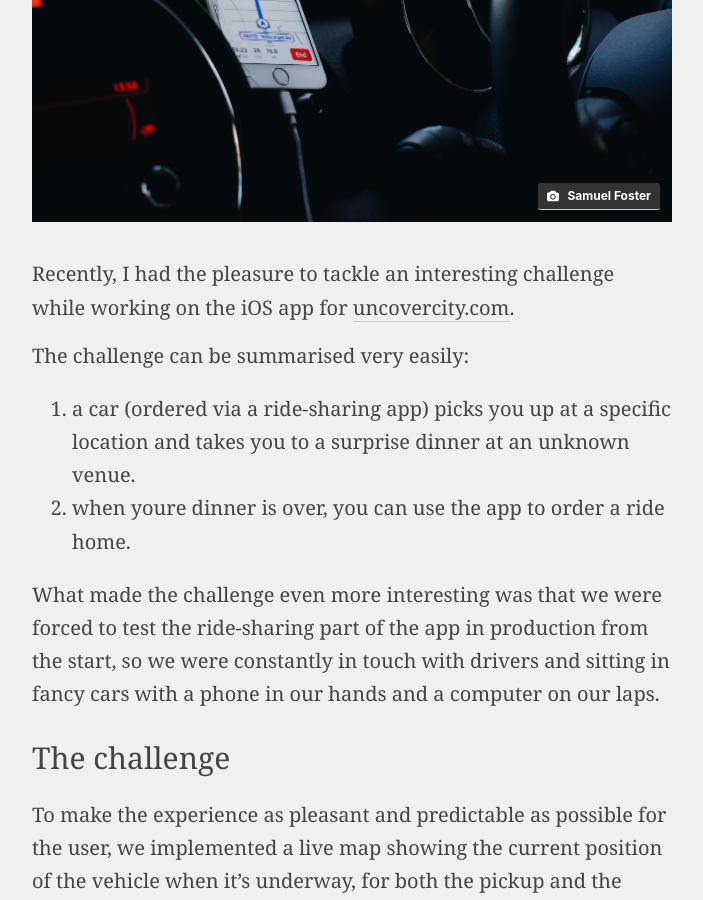
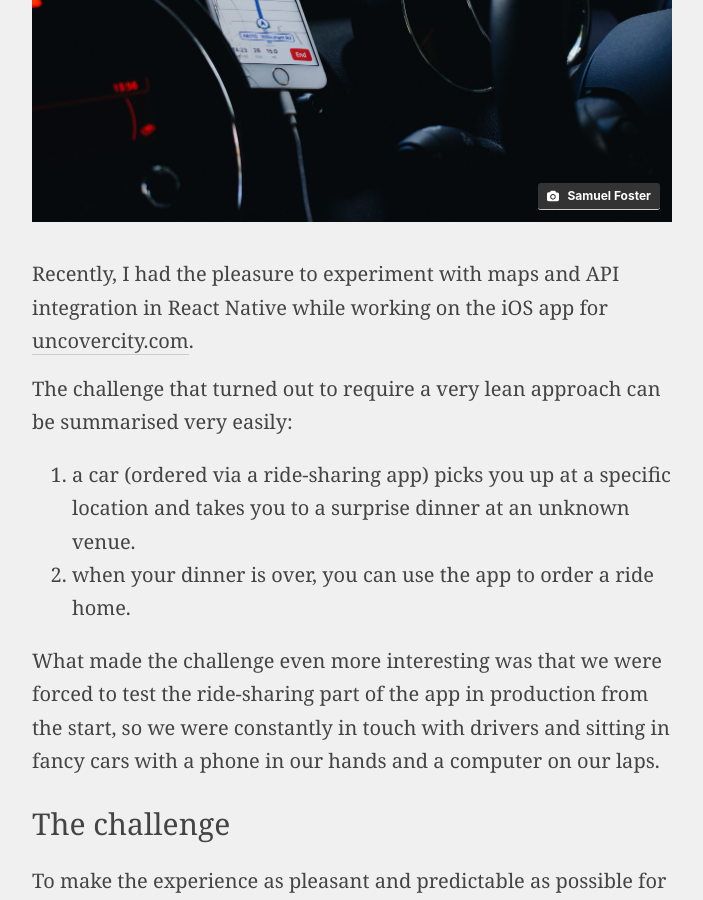
Before and after one commit to marcelkalveram/marcelkalveram.github.io, a Jekyll site: the page built from _posts/2018-05-08-using-maps-in-react-native-to-track-a-vehicle.md, in a window 1280 px wide and 900 px high, scrolled down 446 px. Shown: the whole window, without its empty margins (288-991 px from the left). Built offline with Jekyll 4.4.1, drawn with Linux system fonts in a browser that asks for light colours; comment, search, counter and statistics services are not loaded.

Commit message:
minor content improvements

```diff
--- a/_posts/2018-05-08-using-maps-in-react-native-to-track-a-vehicle.md
+++ b/_posts/2018-05-08-using-maps-in-react-native-to-track-a-vehicle.md
@@ -21,12 +21,12 @@ tags: []
 comments: []
 ---
 
-Recently, I had the pleasure to tackle an interesting challenge while working on the iOS app for <a href="https://uncovercity.com/" target="_blank">uncovercity.com</a>.
+Recently, I had the pleasure to experiment with maps and API integration in React Native while working on the iOS app for <a href="https://uncovercity.com/" target="_blank">uncovercity.com</a>.
 
-The challenge can be summarised very easily:
+The challenge that turned out to require a very lean approach can be summarised very easily:
 
 1. a car (ordered via a ride-sharing app) picks you up at a specific location and takes you to a surprise dinner at an unknown venue.
-2. when youre dinner is over, you can use the app to order a ride home.
+2. when your dinner is over, you can use the app to order a ride home.
 
 What made the challenge even more interesting was that we were forced to test the ride-sharing part of the app in production from the start, so we were constantly in touch with drivers and sitting in fancy cars with a phone in our hands and a computer on our laps.
 
```
